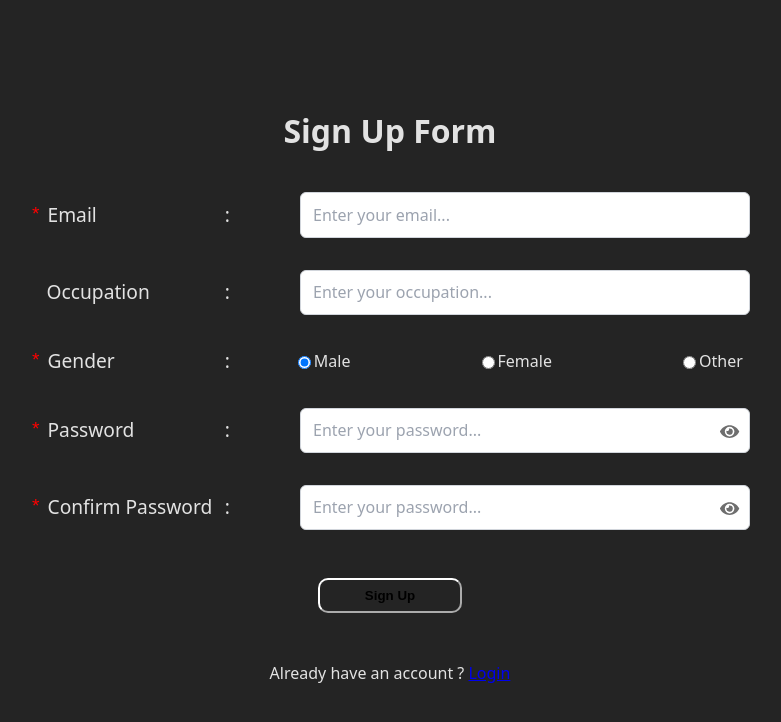
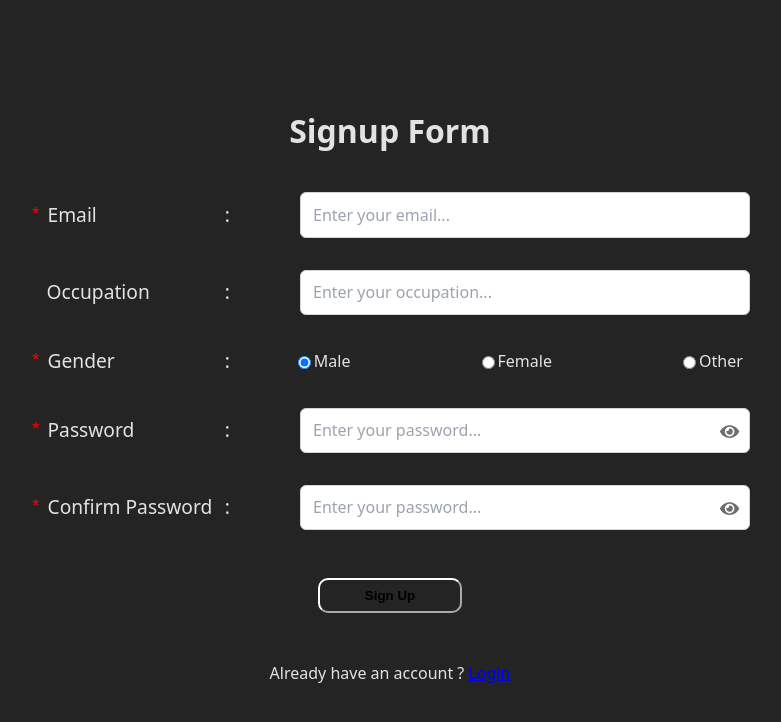
Before and after one commit to jai-00/github-test-repo-v02, a React (Vite) app: page /auth in a window 1280 px wide. Shown: the top 722 px of the page, without its empty margins (250-1031 px from the left). Built offline with nearby package versions, Linux system fonts and the light colour scheme.

Commit message:
Fix some bugs in the Login and Signup components and make some improvements in the Auth component

```diff
--- a/src/App.tsx
+++ b/src/App.tsx
@@ -1,6 +1,6 @@
 import { createBrowserRouter, RouterProvider } from "react-router-dom";
 import "./App.css";
-import tokenAuthLoader from "./loaders/RootComponentLoader";
+import { loader as tokenAuthLoader } from "./loaders/RootComponentRouterFunctions";
 
 import Dashboard from "./pages/Dashboard";
 import Auth from "./pages/Auth";
--- a/src/backend replica/authData.ts
+++ b/src/backend replica/authData.ts
@@ -8,15 +8,15 @@ export function addAuthData(){
 
 }
 
-export function authenticateUser(){
-
+export async function authenticateUser(){
+    return new Promise(resolve=> setTimeout(resolve, 1000));
 }
 
 
 export function demoUserAuth(): authPasswordType   {
 
-    const randomEmailId: string = "demoMail@demoMail.com";
-    const randomPassword: string = "demo@123"
+    const randomEmailId: string = "demoUser@demoMail.com";
+    const randomPassword: string = "demoUser@123"
 
     const demoAuthData: authPasswordType = {emailId: randomEmailId, password: randomPassword};
     passwordAuthData.push(demoAuthData);
--- a/src/components/LoginForm.tsx
+++ b/src/components/LoginForm.tsx
@@ -1,4 +1,3 @@
-import { Form, Link } from "react-router-dom";
 import TextInput_Form from "./utils/Form/TextInput_Form";
 import PasswordInput_Form from "./utils/Form/PasswordInput_Form";
 import ActionButton_Form from "./utils/Form/ActionButton_Form";
@@ -17,11 +16,7 @@ function LoginForm() {
   }
 
   return (
-    <div className="form-parent-container">
-      <div className="form-container ">
-        <h1 className="not-selectable hidden-caret form-title ">Login Form</h1>
-
-        <Form method="post" className="form-component ">
+    <>
       <TextInput_Form
         fieldName="email"
         isRequired={true}
@@ -43,12 +38,7 @@ function LoginForm() {
           Demo Account
         </button>
       </div>
-        </Form>
-      </div>
-      <div className="switch-auth-form">
-        <Link to={"/auth?mode=signup"}>Create a new account</Link>
-      </div>
-    </div>
+    </>
   );
 }
 
--- a/src/components/SignupForm.tsx
+++ b/src/components/SignupForm.tsx
@@ -1,4 +1,3 @@
-import { Form, Link } from "react-router-dom";
 import TextInput_Form from "./utils/Form/TextInput_Form";
 import PasswordInput_Form from "./utils/Form/PasswordInput_Form";
 import ActionButton_Form from "./utils/Form/ActionButton_Form";
@@ -6,13 +5,7 @@ import RadioInput_Form from "./utils/Form/RadioInput_Form";
 
 function SignupForm() {
   return (
-    <div className="form-parent-container">
-      <div className="form-container">
-        <h1 className="not-selectable hidden-caret form-title ">
-          Sign Up Form
-        </h1>
-
-        <Form method="post" className="form-component ">
+    <>
       <TextInput_Form fieldName="email" isRequired label="Email" />
       <TextInput_Form
         fieldName="occupation"
@@ -29,16 +22,7 @@ function SignupForm() {
       <PasswordInput_Form label="Confirm Password" name="conf_Password" />
 
       <ActionButton_Form text="Sign Up" />
-        </Form>
-      </div>
-      <div className="switch-auth-form">
-        {/* {isSignup && ( */}
-        <p>
-          Already have an account ? <Link to={"/auth?mode=login"}>Login</Link>
-        </p>
-        {/* )} */}
-      </div>
-    </div>
+    </>
   );
 }
 
--- a/src/loaders/RootComponentLoader.tsx
+++ b/src/loaders/RootComponentRouterFunctions.tsx
@@ -1,6 +1,8 @@
 import { getToken } from "../utils/token";
 
-export default function loader() {
+export function loader() {
   const token = getToken();
   return token;
 }
+
+export async function action() {}
--- a/src/pages/Auth.tsx
+++ b/src/pages/Auth.tsx
@@ -1,6 +1,7 @@
 import { useEffect } from "react";
 import LoginForm from "../components/LoginForm";
 import SignupForm from "../components/SignupForm";
+import { Form, Link } from "react-router-dom";
 import { useNavigate, useSearchParams } from "react-router-dom";
 
 const AUTH_MODES: string[] = ["login", "signup"];
@@ -20,8 +21,27 @@ function Auth() {
 
   const isLogin: boolean = mode === "login";
 
+  // return <>{isLogin ? <LoginForm /> : <SignupForm />}</>;
   return (
-    <>{isLogin ? <LoginForm isLogin /> : <SignupForm isSignup={!isLogin} />}</>
+    <div className="form-parent-container">
+      <div className="form-container ">
+        <h1 className="not-selectable hidden-caret form-title ">
+          {isLogin ? "Login Form" : "Signup Form"}
+        </h1>
+        <Form method="post" className="form-component ">
+          {isLogin ? <LoginForm /> : <SignupForm />}
+        </Form>
+      </div>
+      <div className="switch-auth-form">
+        {isLogin ? (
+          <Link to={"/auth?mode=signup"}>Create a new account</Link>
+        ) : (
+          <p>
+            Already have an account ? <Link to={"/auth?mode=login"}>Login</Link>
+          </p>
+        )}
+      </div>
+    </div>
   );
 }
 
```
Lines whose indentation alone changed are shown as unchanged.
